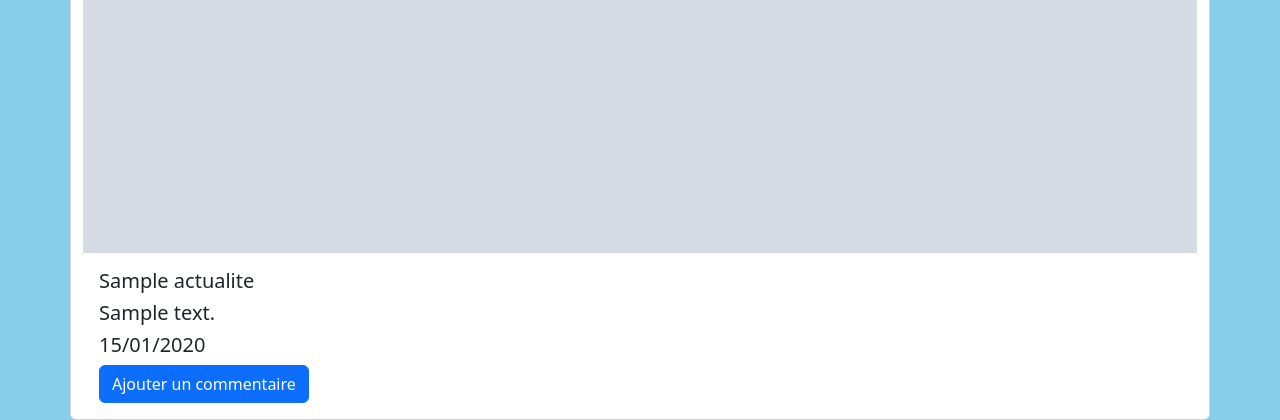
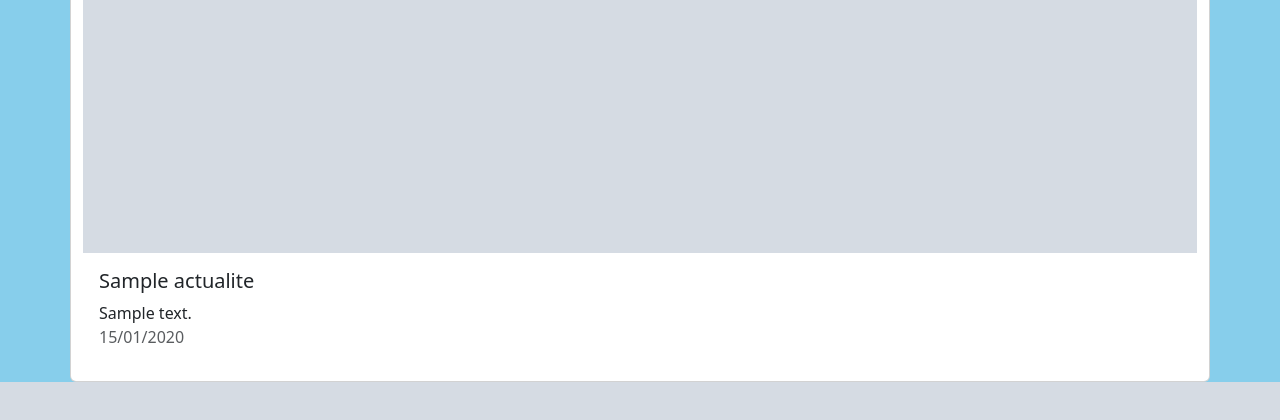
Before and after one commit to apierre1541/GroupeA-L316-2026, a Symfony app: template templates/actualite/show.html.twig in a window 1280 px wide. Shown: the part 584-1004 px from the top of the page. After the commit the page ends 966 px from the top, so only its background shows below. Run offline with Twig, Linux system fonts and the light colour scheme; the template is opened without the code that fills it: most values are stand-ins (such as "Sample title", 1, 10 or a date in 2020); grey boxes marked "Sample" are stand-in pictures; style sheets or scripts are compiled from the project's sources; some libraries are stand-ins or nearby versions.

Commit message:
Modification de 2 fichier twig

```diff
--- a/templates/actualite/index.html.twig
+++ b/templates/actualite/index.html.twig
@@ -17,7 +17,6 @@
                     </div>
                 </div>
             {% endfor %}
-            <a href="#"class="btn btn-primary">Mettre un commentaire</a>
         </div>
     </div>
 {% endblock %}
--- a/templates/actualite/show.html.twig
+++ b/templates/actualite/show.html.twig
@@ -10,12 +10,12 @@
                     <img src="{{ 'uploads/actualites/' ~ actualite.image }}" class="card-img-top">
                     <div class="card-body">
                         <h5 class="card-title">{{ actualite.titre }}</h5>
-                        <h5 class="card-title">{{ actualite.contenu }}</h5>
-                        <h5 class="card-title">{{ actualite.date|date('d/m/Y') }}</h5>
-                        <a href="#"class="btn btn-primary">Ajouter un commentaire</a>
+                        <div class="card-text">{{ actualite.contenu|raw }}</div>
+                        <p class="text-muted">{{ actualite.date|date('d/m/Y') }}</p>
+                        </div>
                     </div>
                 </div>
             </div>
         </div>
-    <div>
+    </div>
 {% endblock %}
```
